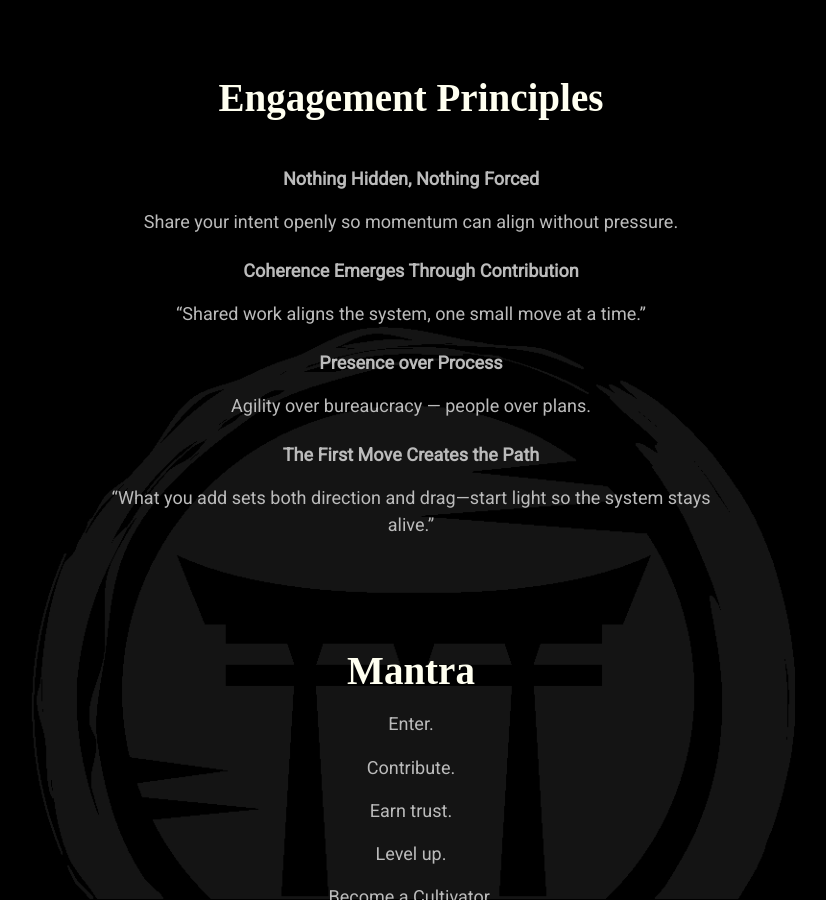
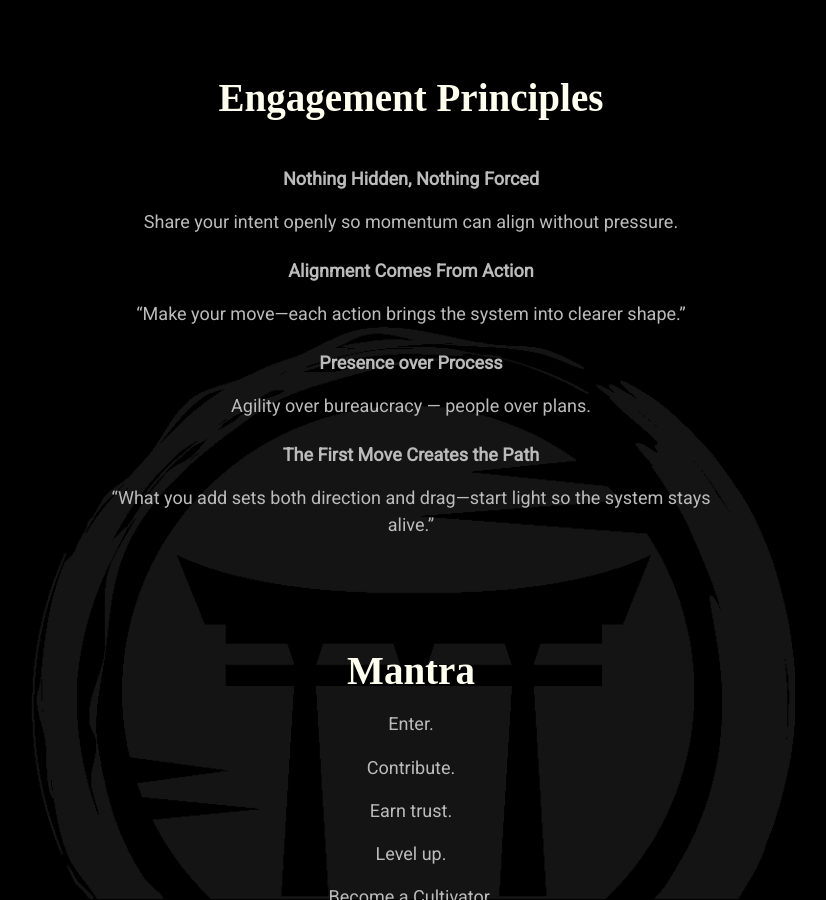
Before and after one commit to mindset-dojo/mindset-dojo.github.io, a Jekyll site: the page built from project.md, in a window 1280 px wide and 900 px high, scrolled down 1353 px. Shown: the whole window, without its empty margins (229-1055 px from the left). Built offline with Jekyll 4.4.1, drawn with Linux system fonts in a browser that asks for light colours; some web fonts are replaced.

Commit message:
refactor(principles): strengthen project principle.

```diff
--- a/_data/sections/principles.yaml
+++ b/_data/sections/principles.yaml
@@ -17,9 +17,9 @@ principles:
     - id: "nothing"
       label: "Nothing Hidden, Nothing Forced"
       description: "Share your intent openly so momentum can align without pressure."
-    - id: "emerge"
-      label: "Coherence Emerges Through Contribution"
-      description: “Shared work aligns the system, one small move at a time.”
+    - id: "align"
+      label: "Alignment Comes From Action"
+      description: “Make your move—each action brings the system into clearer shape.”
     - id: "presence"
       label: "Presence over Process"
       description: "Agility over bureaucracy — people over plans."
```
